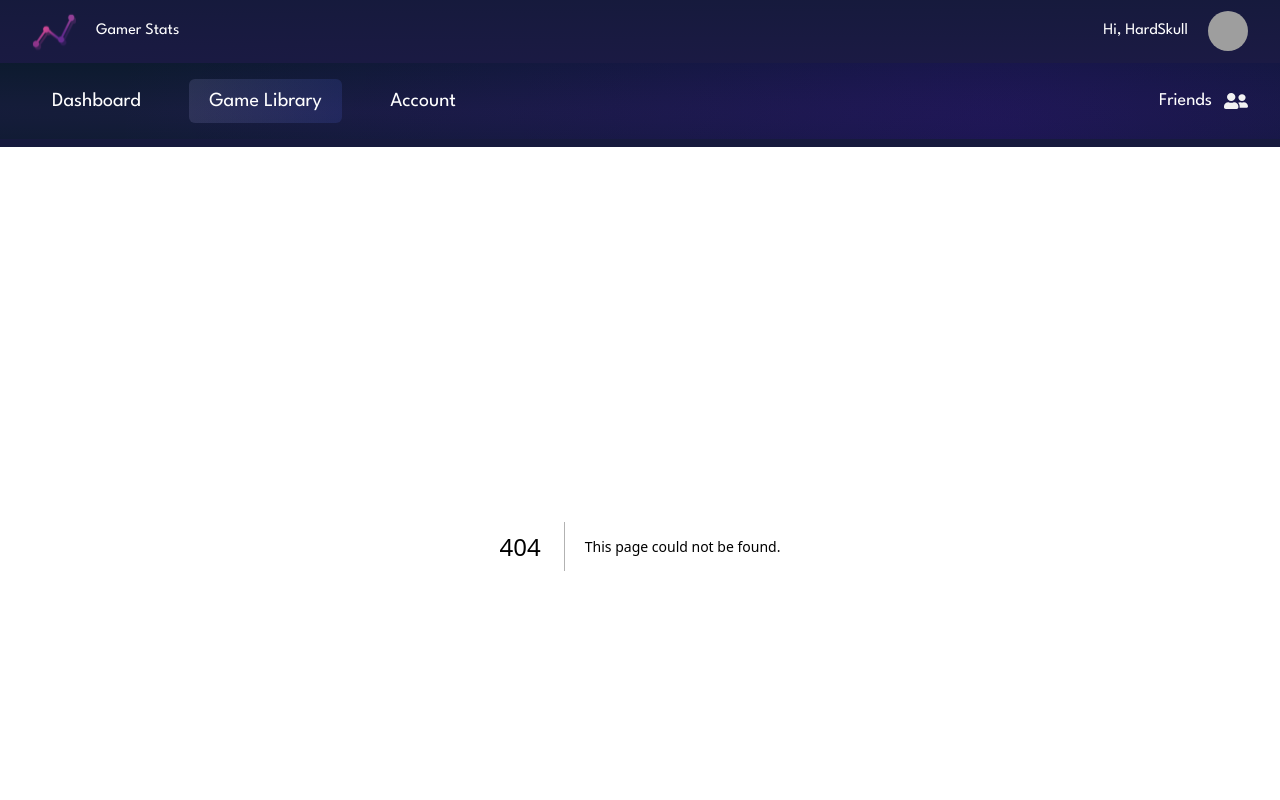
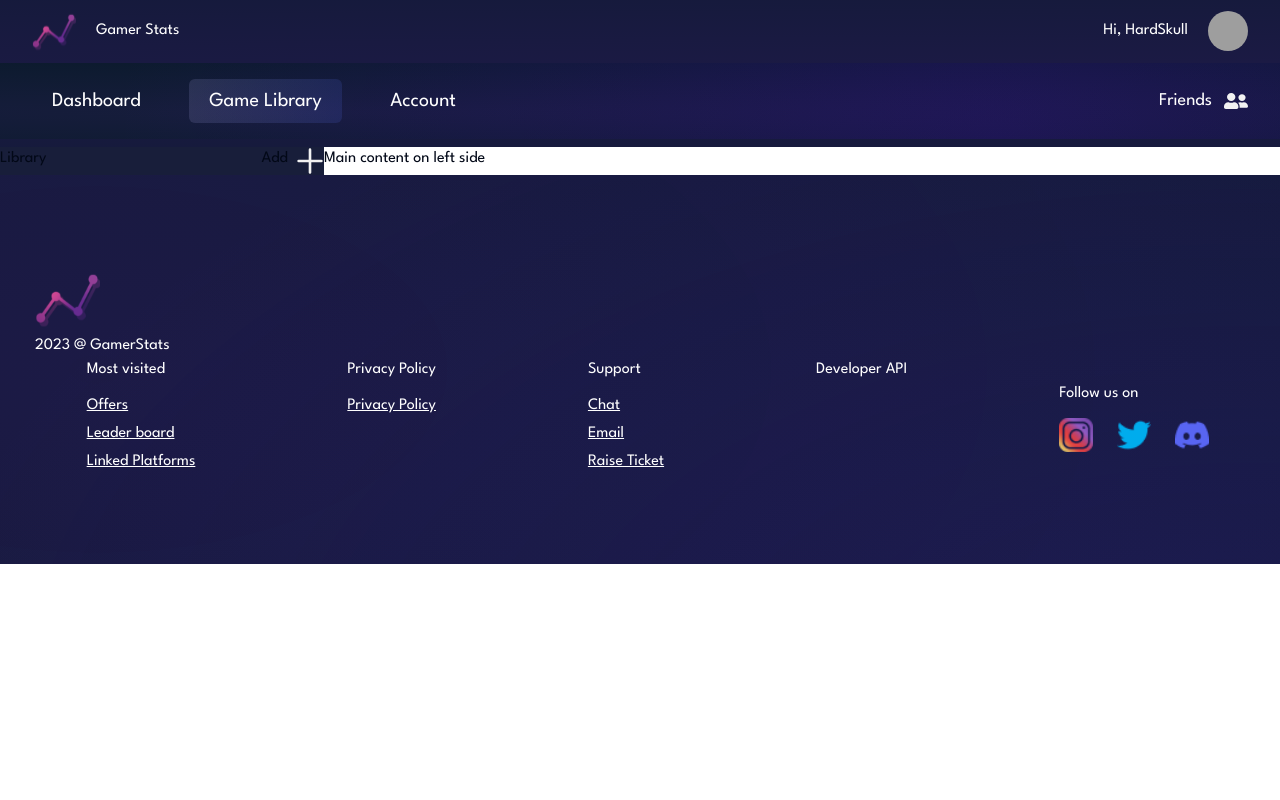
Before and after one commit to bhubavenski/gamer-stats-nextjs14, a Next.js app: page /game-library in a window 1280 px wide. Before the commit this address had no page. Shown: the top 800 px of the page. Built offline with nearby package versions, Linux system fonts and the light colour scheme; grey boxes are pictures that could not be loaded.

Commit message:
added game-library page

```diff
--- /dev/null
+++ b/app/game-library/(overview)/page.tsx
@@ -0,0 +1,7 @@
+import React from 'react'
+
+export default function page() {
+  return (
+    <div>page</div>
+  )
+}
--- /dev/null
+++ b/app/game-library/layout.tsx
@@ -0,0 +1,15 @@
+import Sidebar from '@/components/game-library/sidebar.server';
+import React from 'react';
+
+export default function Layout({
+  children,
+}: Readonly<{
+  children: React.ReactNode;
+}>) {
+  return(
+    <div className='flex'>
+       <Sidebar/>
+       <div>Main content on left side</div>
+    </div>
+  )
+}
--- a/app/globals.css
+++ b/app/globals.css
@@ -174,6 +174,15 @@
     filter: blur(13.25px);
   }
 
+  .game-lib-side-nav-gradiant {
+    background: linear-gradient(
+        272deg,
+        rgba(152, 53, 187, 0) 8.43%,
+        rgba(2, 16, 54, 0.2) 100%
+      ),
+      linear-gradient(90deg, rgba(9, 24, 43, 0) 0%, rgba(88, 64, 239, 0.2) 100%),
+      #10172e;
+  }
 }
 
 /*
--- a/app/layout.tsx
+++ b/app/layout.tsx
@@ -1,7 +1,7 @@
 import type { Metadata } from 'next';
 import { Inter, League_Spartan } from 'next/font/google';
 import './globals.css';
-import Footer from '@/components/footer';
+import Footer from '@/components/shared/footer';
 import React from 'react';
 import Header from '@/components/shared/header.server';
 
--- /dev/null
+++ b/components/game-library/sidebar.server.tsx
@@ -0,0 +1,16 @@
+import Image from 'next/image';
+import React from 'react';
+
+export default function Sidebar() {
+  return (
+    <div className="min-w-[324px] bg-[#181E3A]">
+      <div className=" game-lib-sidenav-gradiant flex justify-between">
+        <p>Library</p>
+        <div className='flex gap-2'>
+          <p>Add</p>
+          <Image src="/icons/plus.svg" alt="add game" width={28} height={28} />
+        </div>
+      </div>
+    </div>
+  );
+}
```
Also changed, not shown: app/(overview)/page.tsx (renamed from app/page.tsx), components/shared/footer.tsx (renamed from components/footer.tsx), public/icons/plus.svg (added).
